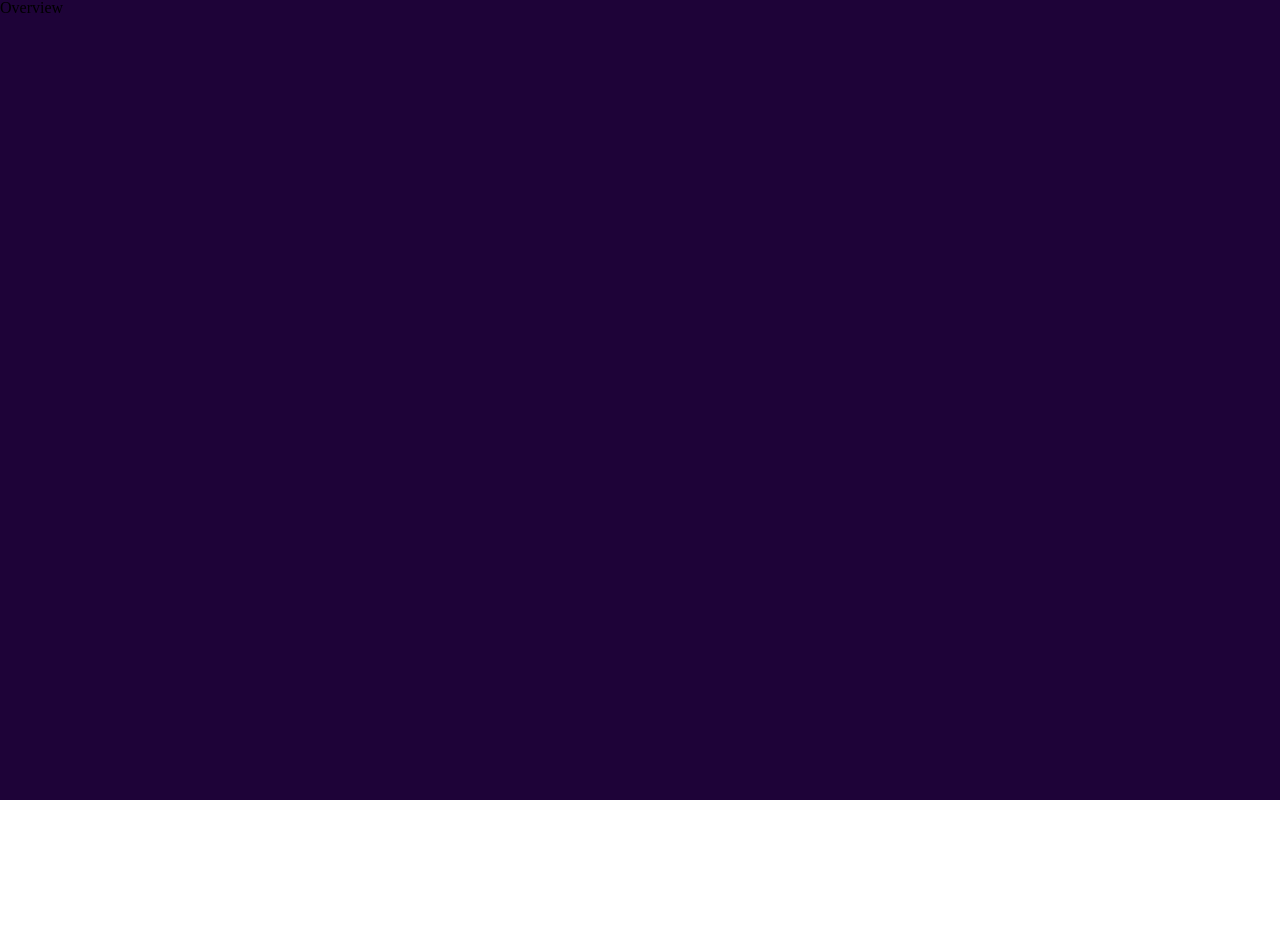
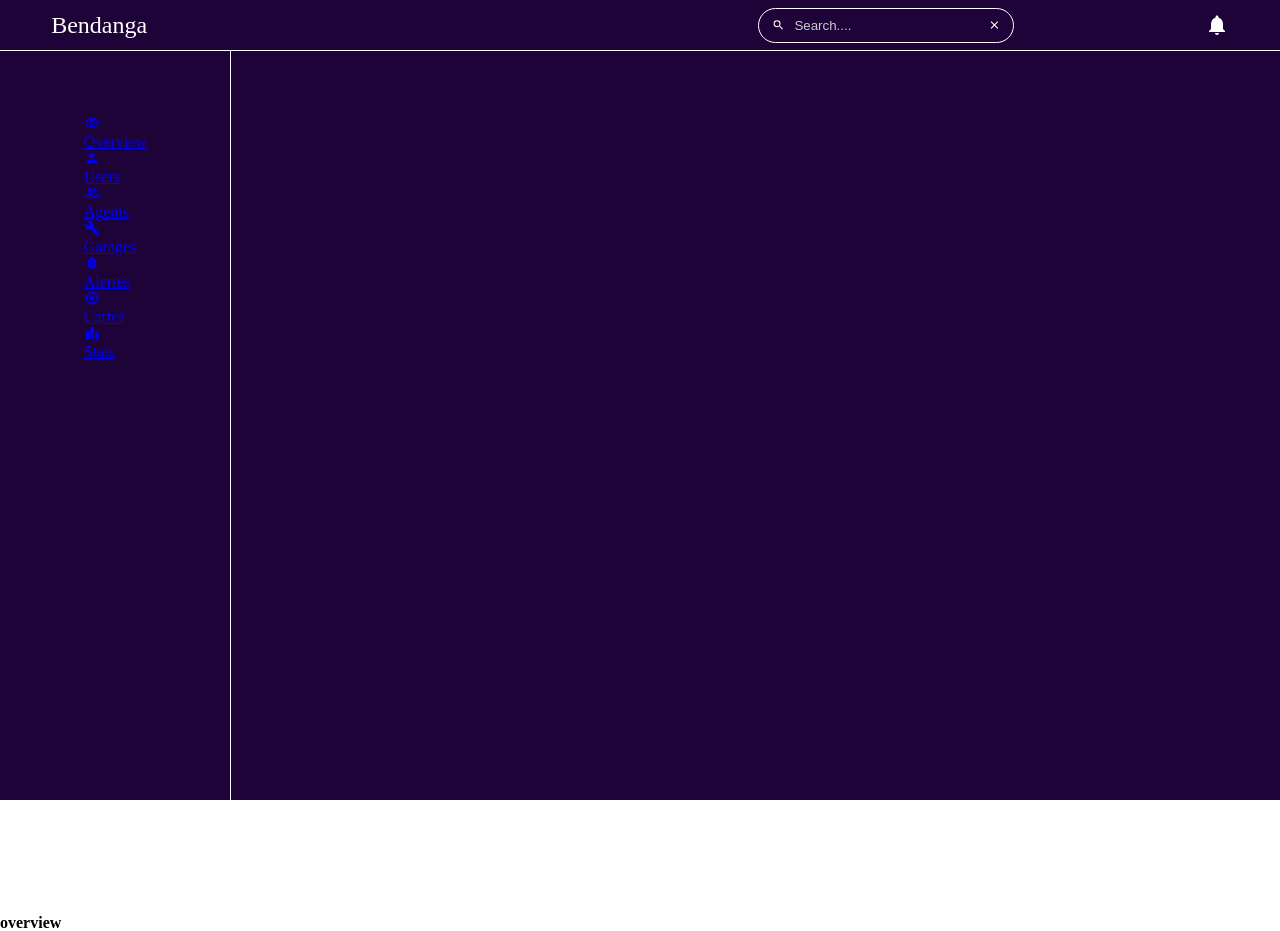
Before and after one commit to ExcaliburSims/DashboardBenda, a React (Create React App) app: page / in a window 1280 px wide. Before the commit the page ends 800 px from the top, so only its background shows below. Built offline with nearby package versions, Linux system fonts and the light colour scheme.

Commit message:
feat: creat route

```diff
--- a/src/components/Sidebar.js
+++ b/src/components/Sidebar.js
@@ -3,39 +3,42 @@ import {
   // eslint-disable-next-line max-len
   MdPerson, MdOutlineVisibility, MdOutlinePeopleAlt, MdBuild, MdLeaderboard, MdNotificationImportant, MdGpsFixed,
 } from 'react-icons/md';
+import { NavLink } from 'react-router-dom';
 import styles from '../styles/sidebar.module.scss';
 
 function Sidebar() {
   return (
     <div className={styles.container}>
-      <div className={styles.search}>
+      <ul>
+        <NavLink to="/">
           <MdOutlineVisibility className={styles.icon} />
-        <h5>Overview</h5>
-      </div>
-      <div className={styles.search}>
+          <li>Overview</li>
+        </NavLink>
+        <NavLink to="/Users">
           <MdPerson className={styles.icon} />
-        <h5>Users</h5>
-      </div>
-      <div className={styles.search}>
+          <li>Users</li>
+        </NavLink>
+        <NavLink to="/Agents">
           <MdOutlinePeopleAlt className={styles.icon} />
-        <h5>Agents</h5>
-      </div>
-      <div className={styles.search}>
+          <li>Agents</li>
+        </NavLink>
+        <NavLink to="/Garages">
           <MdBuild className={styles.icon} />
-        <h5>Garages</h5>
-      </div>
-      <div className={styles.search}>
+          <li>Garages</li>
+        </NavLink>
+        <NavLink to="/Alertes">
           <MdNotificationImportant className={styles.icon} />
-        <h5>Alertes</h5>
-      </div>
-      <div className={styles.search}>
+          <li>Alertes</li>
+        </NavLink>
+        <NavLink to="/Cartes">
           <MdGpsFixed className={styles.icon} />
-        <h5>Cartes</h5>
-      </div>
-      <div className={styles.search}>
+          <li>Cartes</li>
+        </NavLink>
+        <NavLink to="Stats">
           <MdLeaderboard className={styles.icon} />
-        <h5>Stats</h5>
-      </div>
+          <li>Stats</li>
+        </NavLink>
+      </ul>
     </div>
   );
 }
--- a/src/pages/Agents.js
+++ b/src/pages/Agents.js
@@ -1,8 +1,14 @@
 import React from 'react';
+import Sidebar from '../components/Sidebar';
+import Header from '../components/header';
 
 function Agents() {
   return (
-    <div>Agents</div>
+    <div>
+      <Header />
+      <Sidebar />
+      <h3>Agents</h3>
+    </div>
   );
 }
 
--- a/src/pages/Alertes.js
+++ b/src/pages/Alertes.js
@@ -1,8 +1,14 @@
 import React from 'react';
+import Sidebar from '../components/Sidebar';
+import Header from '../components/header';
 
 function Alertes() {
   return (
-    <div>Alertes</div>
+    <div>
+      <Header />
+      <Sidebar />
+      <h3>Alertes</h3>
+    </div>
   );
 }
 
--- a/src/pages/Cartes.js
+++ b/src/pages/Cartes.js
@@ -1,8 +1,14 @@
 import React from 'react';
+import Sidebar from '../components/Sidebar';
+import Header from '../components/header';
 
 function Cartes() {
   return (
-    <div>Cartes</div>
+    <div>
+      <Header />
+      <Sidebar />
+      <h3>Cartes</h3>
+    </div>
   );
 }
 
--- a/src/pages/Garages.js
+++ b/src/pages/Garages.js
@@ -1,8 +1,14 @@
 import React from 'react';
+import Sidebar from '../components/Sidebar';
+import Header from '../components/header';
 
 function Garages() {
   return (
-    <div>Garages</div>
+    <div>
+      <Header />
+      <Sidebar />
+      <h3>Garages</h3>
+    </div>
   );
 }
 
--- a/src/pages/Overview.js
+++ b/src/pages/Overview.js
@@ -1,7 +1,15 @@
 import React from 'react';
+import Sidebar from '../components/Sidebar';
+import Header from '../components/header';
 
 function Overview() {
-  return <div>Overview</div>;
+  return (
+    <div>
+      <Header />
+      <Sidebar />
+      <h3>overview</h3>
+    </div>
+  );
 }
 
 export default Overview;
--- a/src/pages/Stats.js
+++ b/src/pages/Stats.js
@@ -1,8 +1,14 @@
 import React from 'react';
+import Sidebar from '../components/Sidebar';
+import Header from '../components/header';
 
 function Stats() {
   return (
-    <div>Stats</div>
+    <div>
+      <Header />
+      <Sidebar />
+      <h3>Stats</h3>
+    </div>
   );
 }
 
--- a/src/pages/Users.js
+++ b/src/pages/Users.js
@@ -1,8 +1,14 @@
 import React from 'react';
+import Sidebar from '../components/Sidebar';
+import Header from '../components/header';
 
 function Users() {
   return (
-    <div>Users</div>
+    <div>
+      <Header />
+      <Sidebar />
+      <h4>Users</h4>
+    </div>
   );
 }
 
```
Lines whose indentation alone changed are shown as unchanged.
